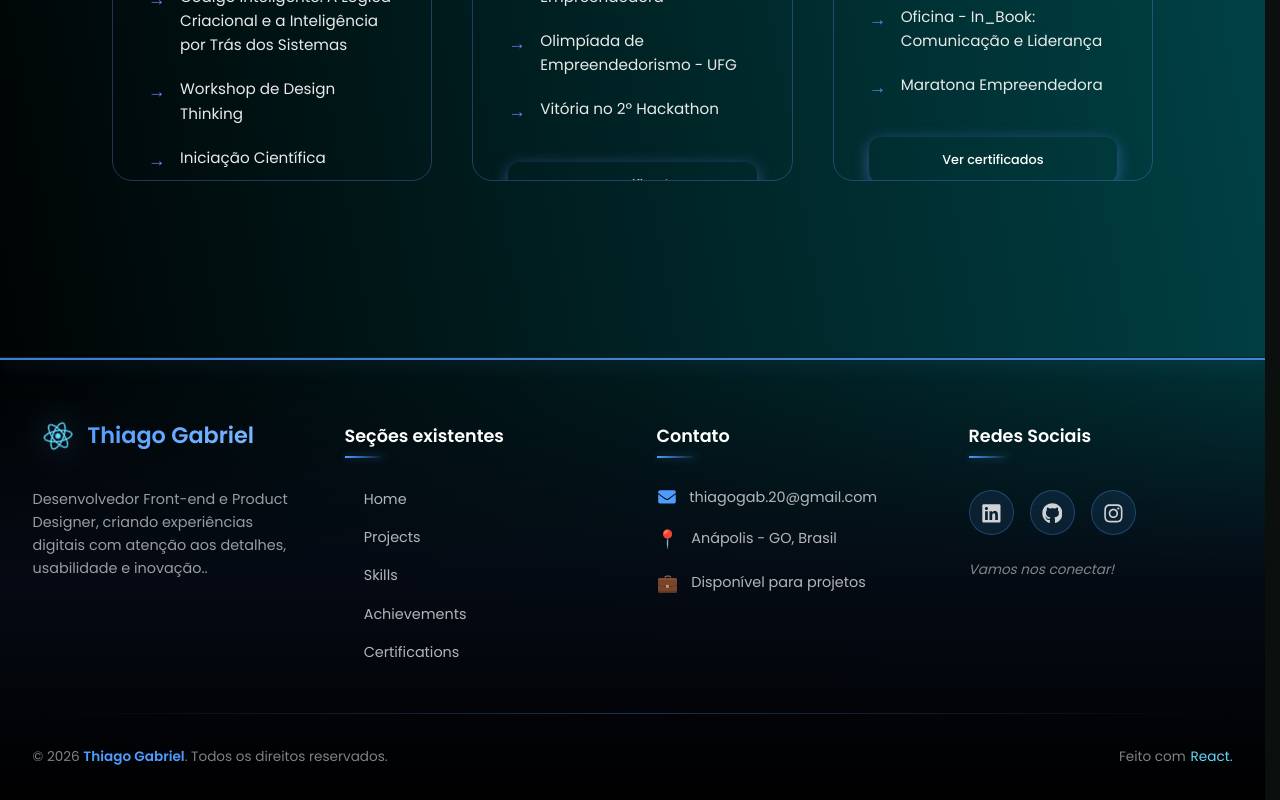
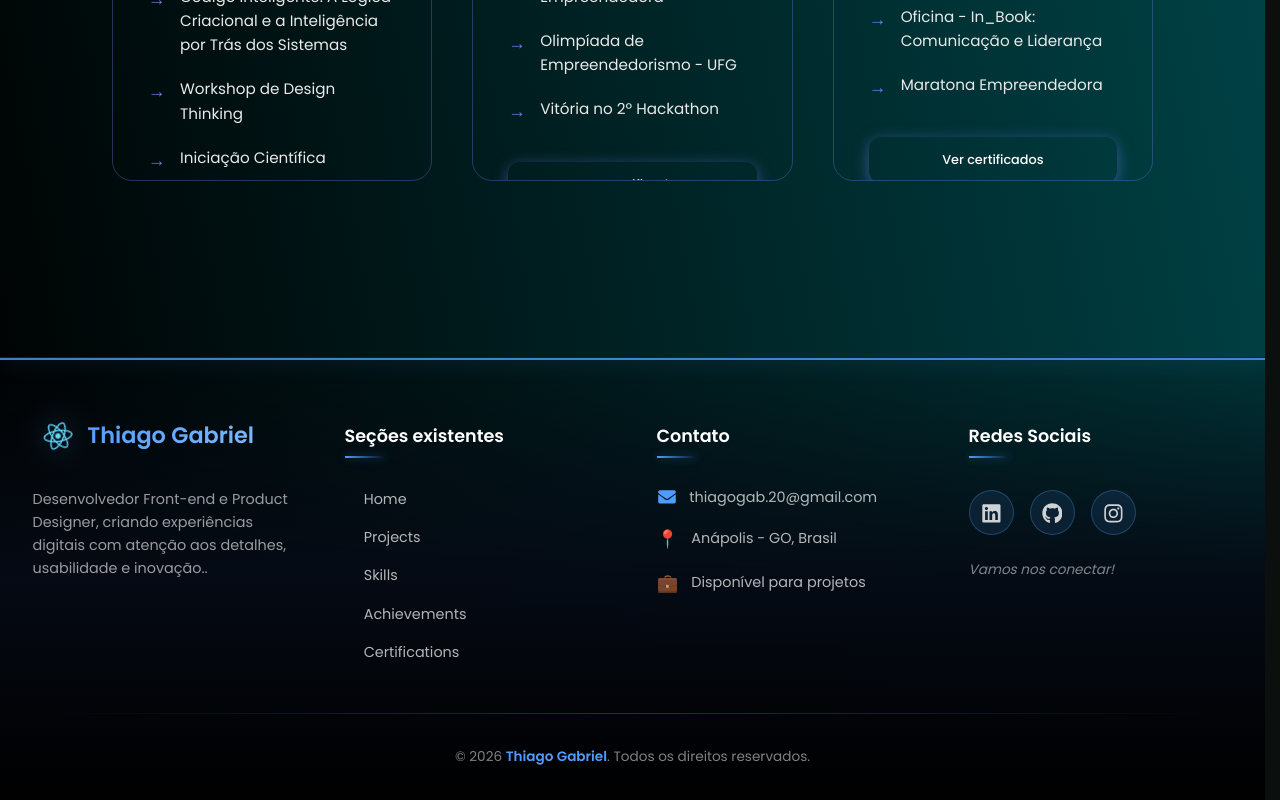
Before and after one commit to Thiagogmr1/thiago-portfolio, a React (Vite) app: page / in a window 1280 px wide. Shown: the part 2923-3723 px from the top of the page. Built offline with nearby package versions, Linux system fonts and the light colour scheme.

Commit message:
feat: ultimo commit para add os projects

```diff
--- a/src/components/Footer/Footer.css
+++ b/src/components/Footer/Footer.css
@@ -297,7 +297,7 @@
     max-width: 1200px;
     margin: 0 auto;
     display: flex;
-    justify-content: space-between;
+    justify-content: center;
     align-items: center;
     flex-wrap: wrap;
     gap: 1rem;
--- a/src/components/Footer/Footer.jsx
+++ b/src/components/Footer/Footer.jsx
@@ -104,9 +104,6 @@ export default function Footer() {
         <p className="copyright">
           © {currentYear} <span className="highlight">Thiago Gabriel</span>.  Todos os direitos reservados.
         </p>
-        <p className="made-with">
-          Feito com  <span className="react-icon"> React. </span>
-        </p>
       </div>
     </footer>
   );
--- a/src/pages/Home.jsx
+++ b/src/pages/Home.jsx
@@ -75,7 +75,7 @@ export default function Home() {
               </button>
 
                <a
-                  href="/cv/Thiago_Gabriel_CV.pdf"
+                href="/cv/Currículo Atualizado - Thiago.pdf"
                     download
                     className="button-secondary button-download"
                 >
```
